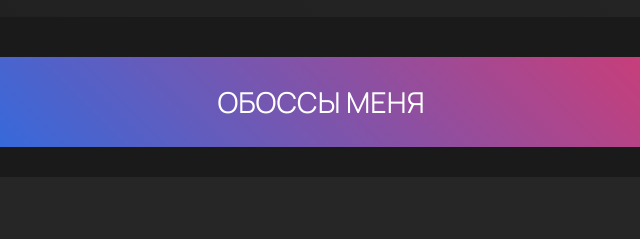
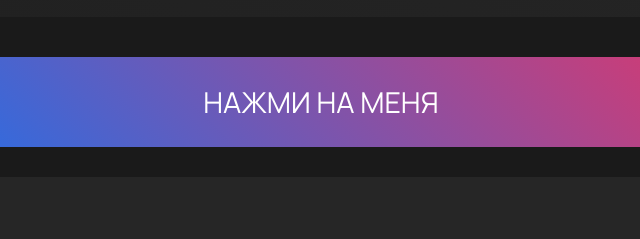
Before and after one commit to leath0r/leath0r-clicker-telegram, a plain HTML site: page index.html in a window 1280 px wide. Shown: the part 265-504 px from the top of the page, 319-959 px from the left. Drawn offline with Linux system fonts and the light colour scheme; a script that the page names is missing.

Commit message:
index.html

```diff
--- a/index.html
+++ b/index.html
@@ -30,7 +30,7 @@
     </div>
 
     <div class="tab-content active" id="main">
-        <button class="click-button" id="clickBtn">ОБОССЫ МЕНЯ</button>
+        <button class="click-button" id="clickBtn">НАЖМИ НА МЕНЯ</button>
 
         <div class="upgrade">
             <div>
```
